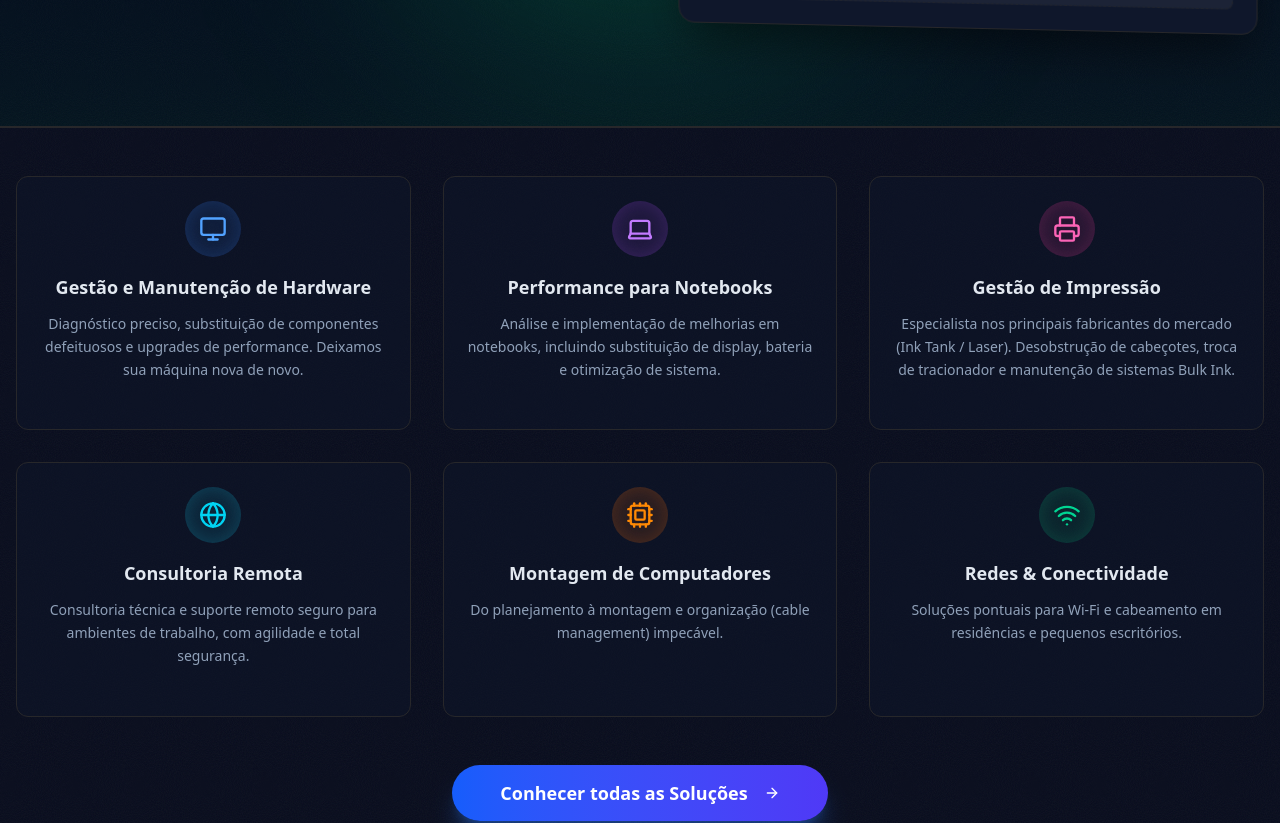
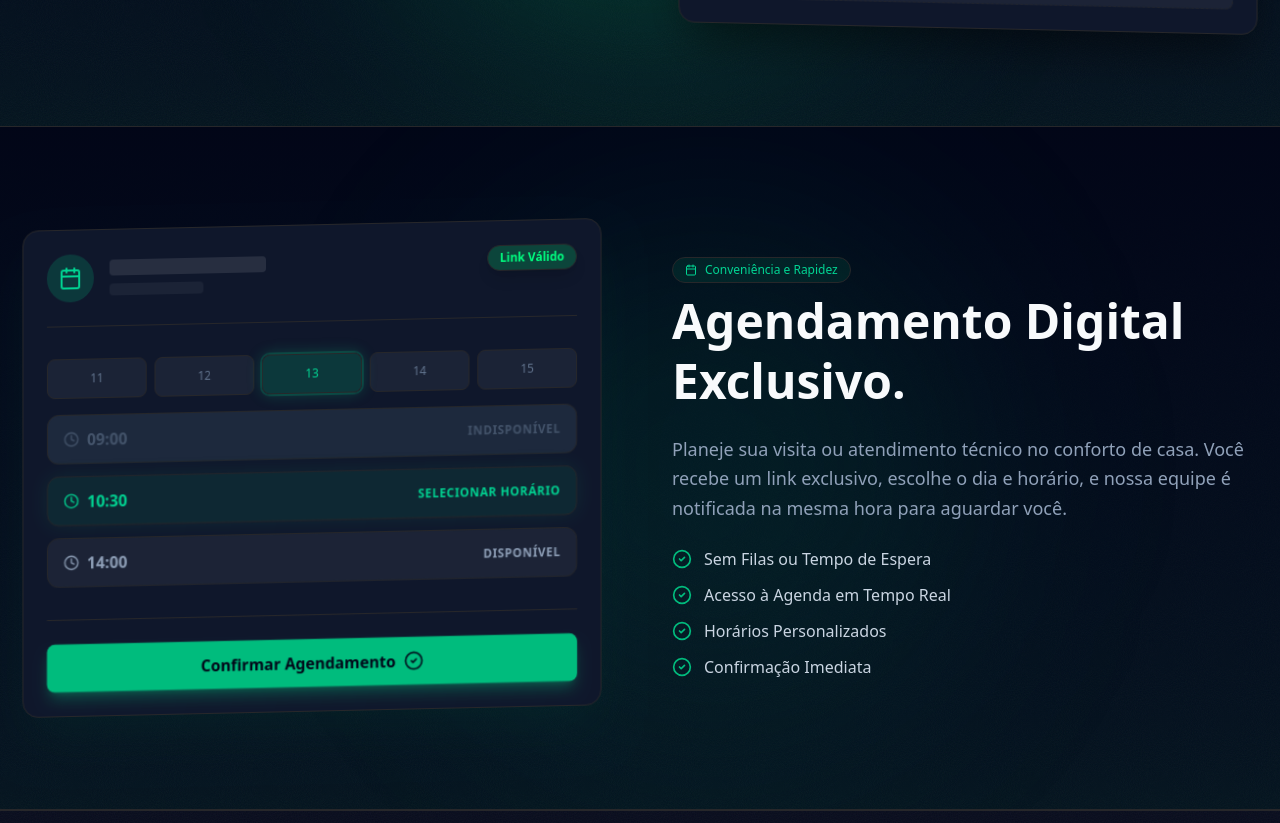
Before and after one commit to wheslancardoso/wtechprot, a Next.js app: page / in a window 1280 px wide. Shown: the part 1402-2225 px from the top of the page. Built offline with nearby package versions, Linux system fonts and the light colour scheme; no server answers.

Commit message:
feat: adiciona secao de agendamento digital na landing page

```diff
--- a/src/app/page.tsx
+++ b/src/app/page.tsx
@@ -1,5 +1,5 @@
 import Link from 'next/link'
-import { ArrowLeft, Monitor, Laptop, Wifi, Headset, CheckCircle2, ArrowRight, Printer, Star, Quote, Building2, Cpu, Globe, FileText, Server, ShieldCheck, Instagram, Clock, Briefcase, Smartphone, UserCheck, MessageCircle, Wrench, MapPin } from 'lucide-react'
+import { ArrowLeft, Monitor, Laptop, Wifi, Headset, CheckCircle2, ArrowRight, Printer, Star, Quote, Building2, Cpu, Globe, FileText, Server, ShieldCheck, Instagram, Clock, Briefcase, Smartphone, UserCheck, MessageCircle, Wrench, MapPin, Calendar } from 'lucide-react'
 import { Button } from '@/components/ui/button'
 import { AnimateIn } from '@/components/ui/animate-in'
 import { SpotlightCard } from '@/components/ui/spotlight-card'
@@ -224,6 +224,110 @@ j=d.createElement(s),dl=l!='dataLayer'?'&l='+l:'';j.async=true;j.src=
                   <div className="mt-8 pt-6 border-t border-white/5 opacity-0 animate-[fadeInUp_0.6s_ease-out_forwards]" style={{ animationDelay: '2s' }}>
                     <div className="w-full py-3 bg-white/5 rounded-lg border border-dashed border-white/20 flex items-center justify-center gap-2 text-slate-400 text-xs uppercase tracking-wider">
                       <FileText className="w-4 h-4" /> Laudo Técnico Incluso
+                    </div>
+                  </div>
+                </div>
+              </div>
+            </div>
+          </div>
+        </section>
+
+        {/* AGENDAMENTO DIGITAL SPOTLIGHT SECTION */}
+        <section className="py-24 bg-gradient-to-t from-primary/5 to-slate-950 border-b border-white/5 relative overflow-hidden">
+          {/* Decorative blob */}
+          <div className="absolute top-1/2 right-0 md:right-1/4 -translate-y-1/2 w-[500px] h-[500px] bg-emerald-500/10 rounded-full blur-[120px] pointer-events-none" />
+
+          <div className="container relative mx-auto px-4">
+            <div className="flex flex-col lg:flex-row-reverse items-center gap-16">
+              {/* Text Content */}
+              <div className="flex-1 space-y-6 text-center lg:text-left">
+                <div className="inline-flex items-center gap-2 px-3 py-1 rounded-full bg-emerald-500/10 border border-emerald-500/20 text-xs font-medium text-emerald-400 mb-2">
+                  <Calendar className="w-3 h-3" />
+                  Conveniência e Rapidez
+                </div>
+                <h2 className="text-3xl md:text-5xl font-bold leading-tight">
+                  Agendamento Digital <br />
+                  Exclusivo.
+                </h2>
+                <p className="text-lg text-slate-400 leading-relaxed max-w-xl mx-auto lg:mx-0">
+                  Planeje sua visita ou atendimento técnico no conforto de casa. Você recebe um link exclusivo, escolhe o dia e horário, e nossa equipe é notificada na mesma hora para aguardar você.
+                </p>
+
+                <ul className="space-y-3 text-slate-300 max-w-sm mx-auto lg:mx-0 text-left">
+                  {[
+                    "Sem Filas ou Tempo de Espera",
+                    "Acesso à Agenda em Tempo Real",
+                    "Horários Personalizados",
+                    "Confirmação Imediata"
+                  ].map((item, i) => (
+                    <li key={i} className="flex items-center gap-3">
+                      <CheckCircle2 className="w-5 h-5 text-emerald-500 shrink-0" />
+                      {item}
+                    </li>
+                  ))}
+                </ul>
+              </div>
+
+              {/* Visual UI Mockup */}
+              <div className="flex-1 w-full max-w-md lg:max-w-full perspective-1000">
+                <div className="relative bg-slate-900 border border-white/10 rounded-2xl p-6 shadow-2xl shadow-emerald-900/20 overflow-hidden transform lg:-rotate-y-12 lg:rotate-x-6 lg:hover:rotate-0 transition-all duration-700 ease-out group">
+
+                  {/* Floating status badges */}
+                  <div className="absolute top-6 right-6 flex flex-col gap-2">
+                    <div className="bg-primary/20 text-primary px-3 py-1 rounded-full text-xs font-bold border border-primary/20 shadow-lg">
+                      Link Válido
+                    </div>
+                  </div>
+
+                  {/* Header Mock */}
+                  <div className="flex items-center gap-4 mb-8 border-b border-white/5 pb-6">
+                    <div className="w-12 h-12 rounded-full bg-emerald-500/20 flex items-center justify-center">
+                      <Calendar className="w-6 h-6 text-emerald-400" />
+                    </div>
+                    <div>
+                      <div className="h-4 w-40 bg-white/10 rounded mb-2" />
+                      <div className="h-3 w-24 bg-white/5 rounded" />
+                    </div>
+                  </div>
+
+                  {/* Calendar Mock - Animated */}
+                  <div className="space-y-4 relative">
+                    <div className="grid grid-cols-5 gap-2 mb-4">
+                      {[1, 2, 3, 4, 5].map(d => (
+                        <div key={d} className={`h-10 rounded-lg flex items-center justify-center text-xs font-medium border transition-colors ${d === 3 ? 'bg-emerald-500/20 text-emerald-400 border-emerald-500/50 ring-2 ring-emerald-500/20 shadow-[0_0_15px_rgba(16,185,129,0.3)]' : 'bg-white/5 text-slate-500 border-transparent'}`}>
+                          {d + 10}
+                        </div>
+                      ))}
+                    </div>
+
+                    <div className="space-y-3">
+                      {[
+                        { time: "09:00", status: "Indisponível", color: "bg-slate-800 text-slate-600 border-transparent", delay: "0s" },
+                        { time: "10:30", status: "Selecionar Horário", color: "bg-emerald-500/10 text-emerald-400 border border-emerald-500/50 hover:bg-emerald-500/20 cursor-pointer shadow-[0_0_20px_rgba(16,185,129,0.1)] relative overflow-hidden", delay: "0.5s", active: true },
+                        { time: "14:00", status: "Disponível", color: "bg-white/5 text-slate-400 border border-white/5", delay: "1s" },
+                      ].map((slot, i) => (
+                        <div
+                          key={i}
+                          className={`w-full py-3 px-4 rounded-xl flex items-center justify-between opacity-0 animate-[fadeInUp_0.6s_ease-out_forwards] border ${slot.color}`}
+                          style={{ animationDelay: slot.delay }}
+                        >
+                          {slot.active && (
+                            <div className="absolute inset-0 bg-gradient-to-r from-transparent via-emerald-400/10 to-transparent -translate-x-[100%] animate-[shimmer_2s_infinite]" />
+                          )}
+                          <div className="flex items-center gap-2 relative z-10">
+                            <Clock className="w-4 h-4" />
+                            <span className="font-bold">{slot.time}</span>
+                          </div>
+                          <span className="text-xs uppercase tracking-wider font-semibold relative z-10">{slot.status}</span>
+                        </div>
+                      ))}
+                    </div>
+                  </div>
+
+                  {/* Bottom Action - Animated */}
+                  <div className="mt-8 pt-6 border-t border-white/5 opacity-0 animate-[fadeInUp_0.6s_ease-out_forwards]" style={{ animationDelay: '1.5s' }}>
+                    <div className="w-full py-3 bg-emerald-500 text-slate-950 font-bold rounded-lg flex items-center justify-center gap-2 shadow-lg shadow-emerald-500/30">
+                      Confirmar Agendamento <CheckCircle2 className="w-5 h-5" />
                     </div>
                   </div>
                 </div>
```
